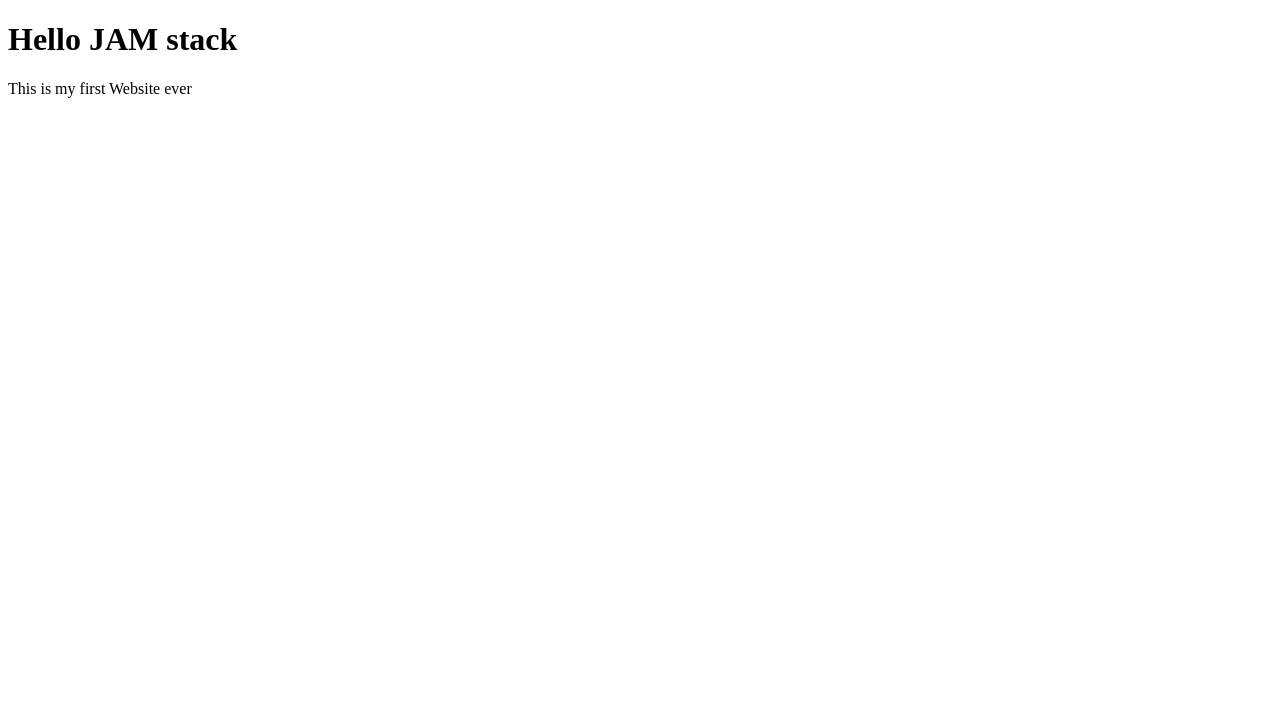
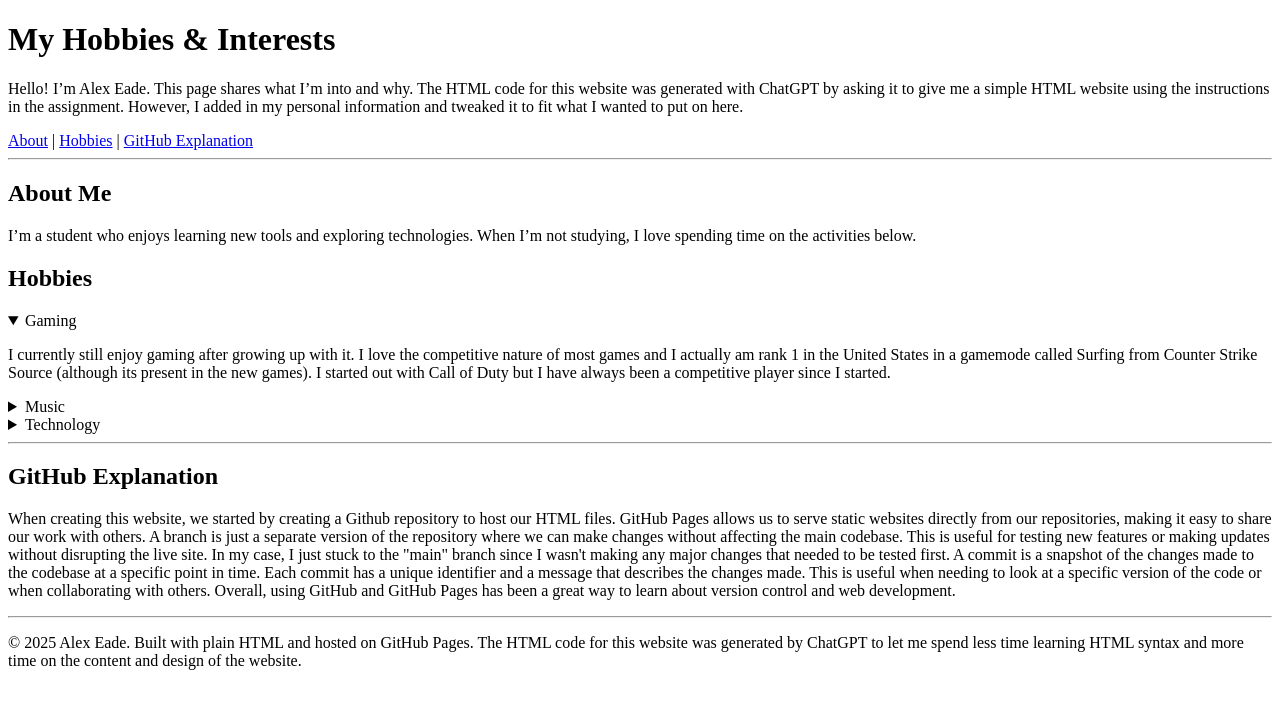
Before and after one commit to AlexanderEade/alexandereade.github.io, a plain HTML site: page index.html in a window 1280 px wide. Drawn offline with Linux system fonts and the light colour scheme.

Commit message:
new index file

```diff
--- a/index.html
+++ b/index.html
@@ -1,10 +1,84 @@
-<!doctype html>
-<html>
-  <head>
-    <title>ISTM 310 First JAMStack</title>
-  </head>
-  <body>
-    <h1>Hello JAM stack</h1>
-    <p>This is my first Website ever</p>
-  </body>
+<!DOCTYPE html>
+<html lang="en">
+<head>
+    <meta charset="utf-8" />
+    <title>My Hobbies & Interests</title>
+    <meta name="viewport" content="width=device-width, initial-scale=1" />
+    <meta name="description" content="A simple, no-CSS personal site about my hobbies and interests." />
+</head>
+<body>
+    <!-- ===== Header ===== -->
+    <header>
+        <h1>My Hobbies & Interests</h1>
+        <p>Hello! I’m Alex Eade. This page shares what I’m into and why. The HTML code for this website was generated with ChatGPT by asking it to give me a simple HTML website using the instructions in the assignment. However, I added in my personal information and tweaked it to fit what I wanted to put on here.</p>
+        <nav>
+            <a href="#about">About</a> |
+            <a href="#hobbies">Hobbies</a> |
+            <a href="#github">GitHub Explanation</a>
+        </nav>
+        <hr />
+    </header>
+
+    <!-- ===== About ===== -->
+    <main id="about">
+        <h2>About Me</h2>
+        <p>
+            I’m a student who enjoys learning new tools and exploring technologies.
+            When I’m not studying, I love spending time on the activities below.
+        </p>
+    </main>
+
+    <!-- ===== Hobbies ===== -->
+    <section id="hobbies">
+        <h2>Hobbies</h2>
+
+        <details open>
+            <summary>Gaming</summary>
+            <p>
+                I currently still enjoy gaming after growing up with it. I love the competitive nature of most games and I actually am rank 1 in the United States in a gamemode called Surfing from Counter Strike Source (although its present in the new games).
+                I started out with Call of Duty but I have always been a competitive player since I started.
+            </p>
+        </details>
+
+        <details>
+            <summary>Music</summary>
+            <p>
+                I listen to a lot of Rap/Hip-Hop and R&b. I have been to a lot of concerts and saw artists such as Travis Scott, Lil Tecca (who I'm seeing again this Thursday), 21 Savage, JID, and many more. It has always been a way for me to reflect on myself and enjoy music.
+            </p>
+        </details>
+
+        <details>
+            <summary>Technology</summary>
+            <p>
+                As a technology focused major, it is pretty natural that I love technology. However, I am very passionate about it and I spend a lot of my freetime diving into new technologies that sound cool to me. As a networking background, this can be new protocols that I haven't used before
+                or new hardware that I haven't worked with. I also love learning about automation and building things how the big companies do it. That part excites the problem solver in me.'
+            </p>
+        </details>
+        <hr />
+    </section>
+
+    <!-- ===== GitHub Explanation ===== -->
+    <section id="github">
+        <h2>GitHub Explanation</h2>
+        <p>
+            When creating this website, we started by creating a Github repository to host our HTML files. GitHub Pages allows us to serve static websites directly from our repositories, making it easy to share our work with others. A branch is
+            just a separate version of the repository where we can make changes without affecting the main codebase. This is useful for testing new features or making updates without disrupting the live site. In my case, I just stuck to the "main"
+            branch since I wasn't making any major changes that needed to be tested first. A commit is a snapshot of the changes made to the codebase at a specific point in time. Each commit has a unique identifier and a message that describes the changes made.
+            This is useful when needing to look at a specific version of the code or when collaborating with others. Overall, using GitHub and GitHub Pages has been a great way to learn about version control and web development.
+        </p>
+        <hr />
+    </section>
+
+    <!-- ===== Footer ===== -->
+    <footer>
+        <p>
+            © <span id="year"></span> Alex Eade.
+            Built with plain HTML and hosted on GitHub Pages. The HTML code for this website was generated by ChatGPT to let me spend less time learning HTML syntax and more time on the content and design of the website.
+        </p>
+    </footer>
+
+    <script>
+        document.getElementById('year').textContent = new Date().getFullYear();
+    </script>
+</body>
 </html>
```
